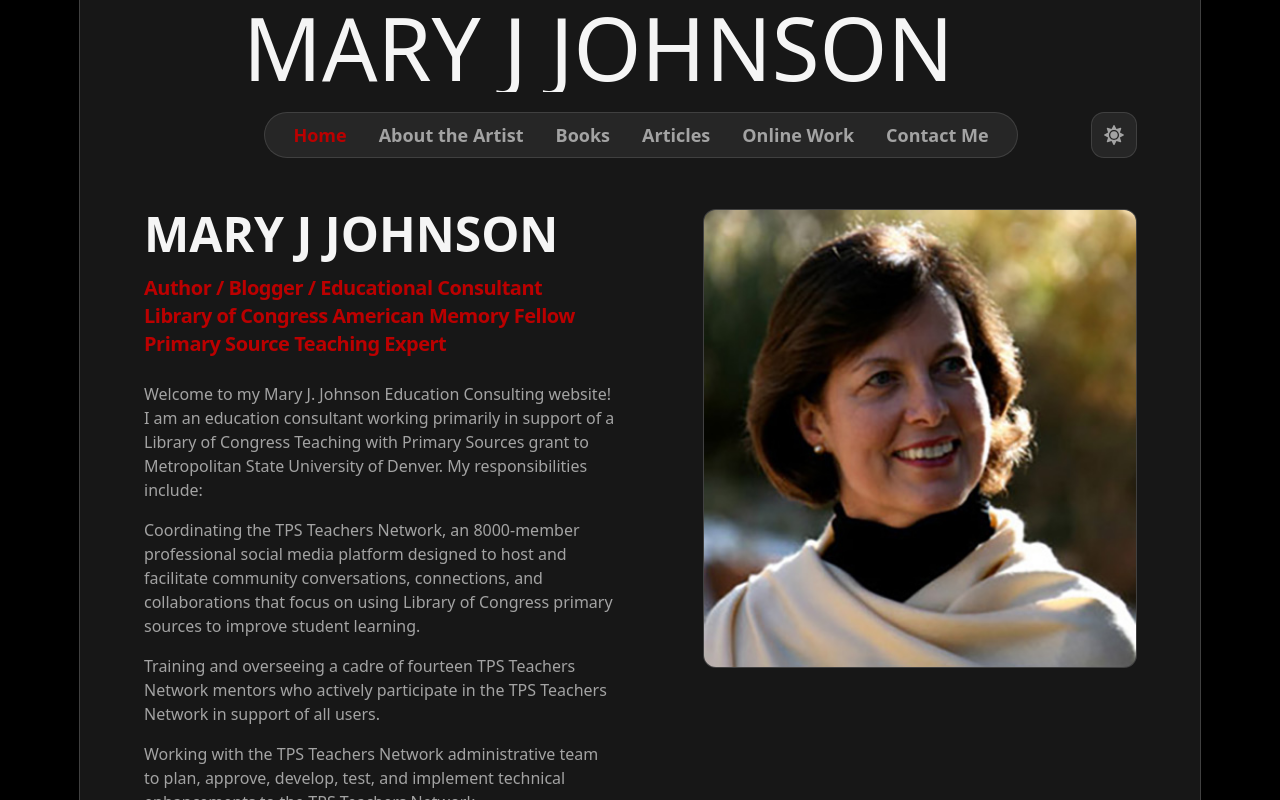
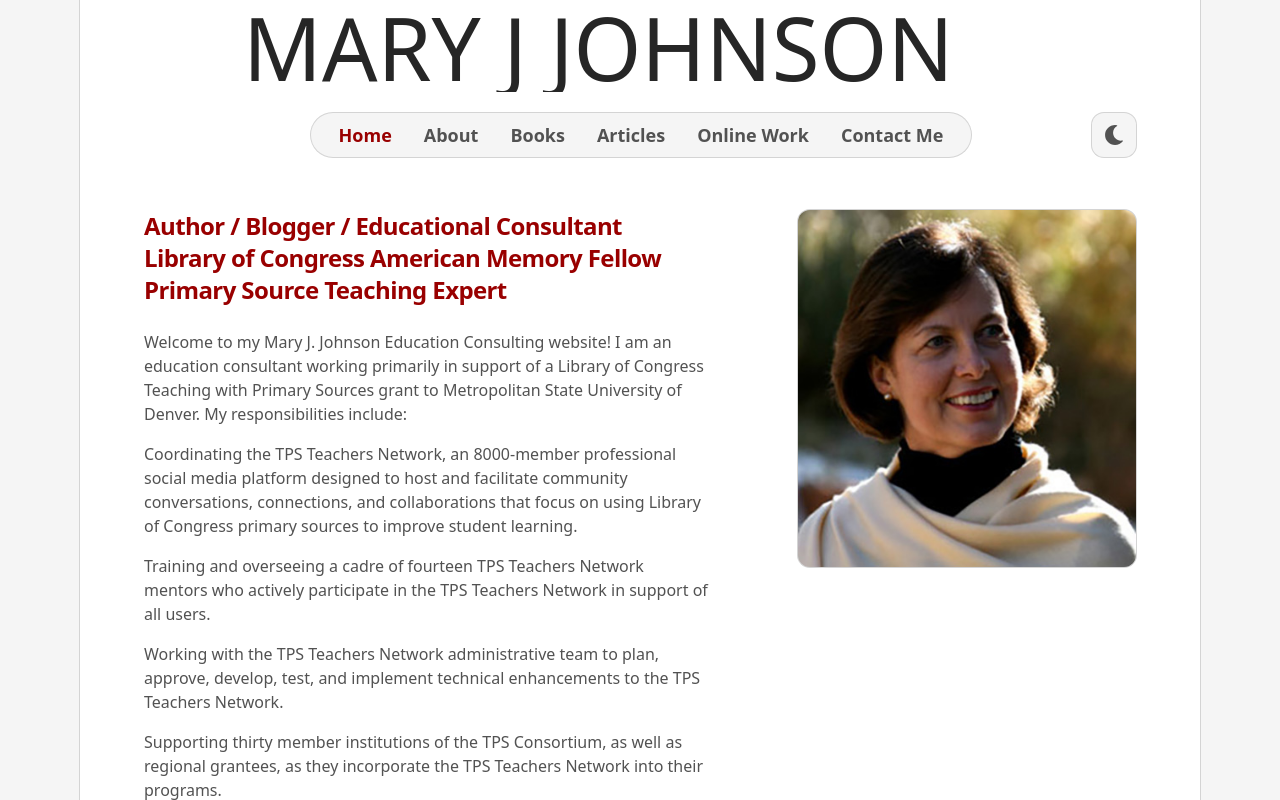
Before and after one commit to webequate/next-mary, a Next.js app: page / in a window 1280 px wide. Shown: the top 800 px of the page. Built offline with nearby package versions, Linux system fonts and the light colour scheme; a web font is replaced by a local one.

Commit message:
A few updates

```diff
--- a/components/Header.tsx
+++ b/components/Header.tsx
@@ -55,7 +55,7 @@
                 aria-label="About"
                 className={route === "/about" ? "active" : ""}
               >
-                About the Artist
+                About
               </Link>
               <Link
                 href="/books"
@@ -113,7 +113,7 @@
             aria-label="About"
             className={route === "/about" ? "active" : ""}
           >
-            About the Artist
+            About
           </Link>
           <Link
             href="/books"
--- a/pages/_app.tsx
+++ b/pages/_app.tsx
@@ -7,7 +7,7 @@
 
 function MyApp({ Component, pageProps }: AppProps) {
   return (
-    <ThemeProvider attribute="class" defaultTheme="dark">
+    <ThemeProvider attribute="class" defaultTheme="light">
       <AnimatePresence>
         <div className="mx-auto max-w-7xl sm:px-8 lg:px-16">
           <Layout>
--- a/pages/about.tsx
+++ b/pages/about.tsx
@@ -37,11 +37,11 @@
         transition={{ ease: "easeInOut", duration: 0.9, delay: 0.2 }}
       >
         <div className="flex flex-col lg:flex-row-reverse text-base text-dark-2 dark:text-light-2">
-          <div className="w-full lg:w-1/2 mb-2 lg:mb-0 md:ml-6">
+          <div className="w-full lg:w-3/5 mb-2 lg:mb-0 lg:ml-6">
             <AboutContent aboutIntro={aboutIntro} aboutItems={aboutItems} />
           </div>
 
-          <div className="w-full lg:w-1/2 mb-2 lg:mb-0 md:mr-6">
+          <div className="w-full lg:w-2/5 mb-2 lg:mb-0 lg:mr-6">
             <AboutDetails
               name={name}
               location={location}
--- a/pages/index.tsx
+++ b/pages/index.tsx
@@ -31,16 +31,11 @@
         transition={{ ease: "easeInOut", duration: 0.9, delay: 0.2 }}
       >
         <div className="flex flex-col-reverse lg:flex-row">
-          <div className="w-full lg:w-1/2 mb-10 lg:mb-0 md:mr-6">
-            <h1 className="text-4xl sm:text-5xl font-bold text-dark-1 dark:text-light-1 mb-4 uppercase">
-              {name}
-            </h1>
-            <div className="mb-6 text-xl sm:text-xl font-bold tracking-tight text-gradient-dark dark:text-gradient-light">
+          <div className="w-full lg:w-3/5 mb-10 lg:mb-0 md:mr-6">
+            <div className="mb-6 text-lg sm:text-xl md:text-xl lg:text-2xl font-bold tracking-tight text-accent-dark dark:text-accent-light">
               {titles.map((title, index) => (
                 <h2 key={index}>
-                  <span className="text-accent-dark dark:text-accent-light">
-                    {title}
-                  </span>
+                  <span>{title}</span>
                 </h2>
               ))}
             </div>
@@ -59,7 +54,7 @@
             </div>
           </div>
 
-          <div className="w-full lg:w-1/2 mb-10 lg:mb-0 md:ml-6">
+          <div className="w-full lg:w-2/5 mb-10 lg:mb-0 md:ml-6">
             <motion.div
               initial={{ opacity: 0, y: -180 }}
               animate={{ opacity: 1, y: 0 }}
```
